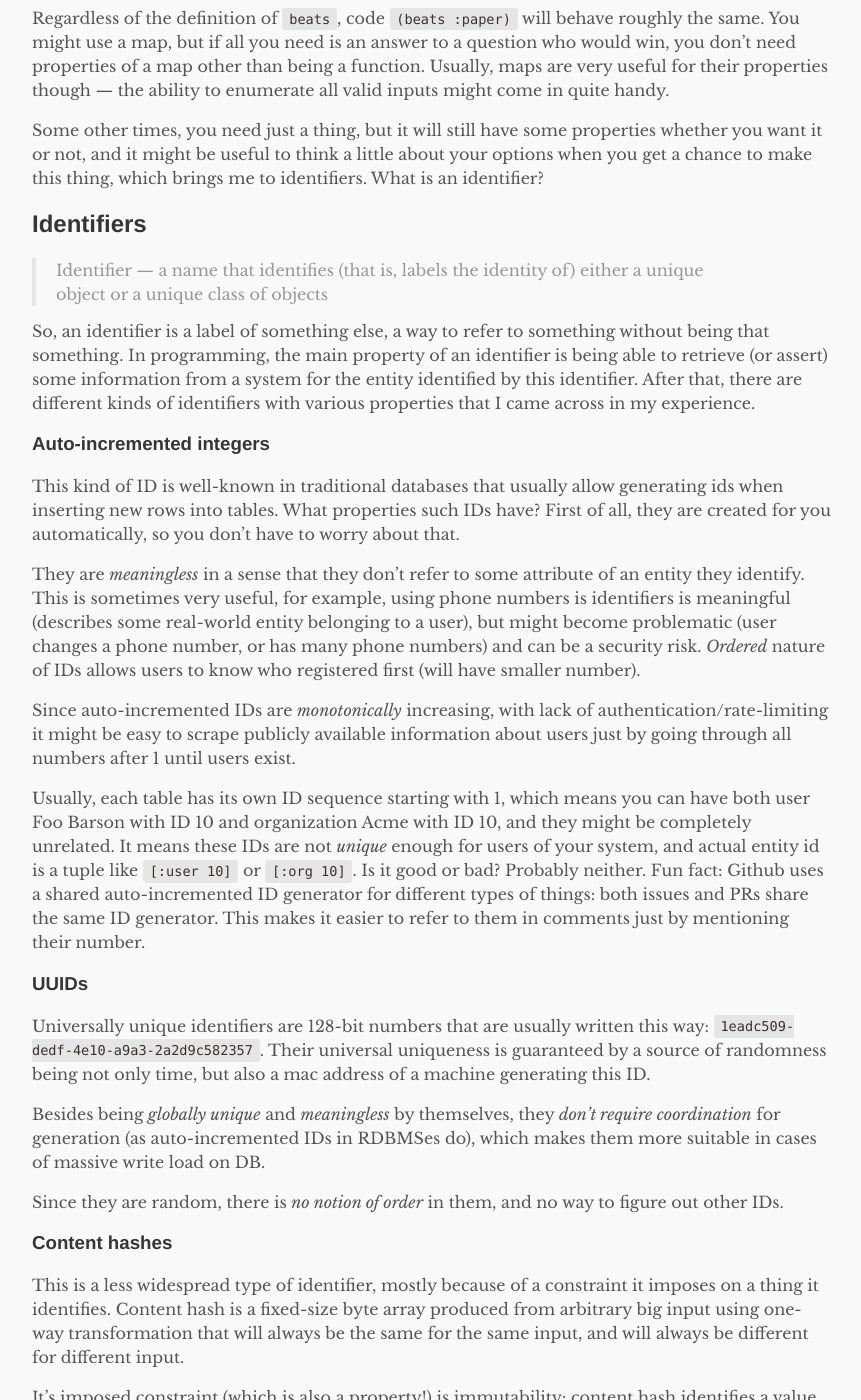
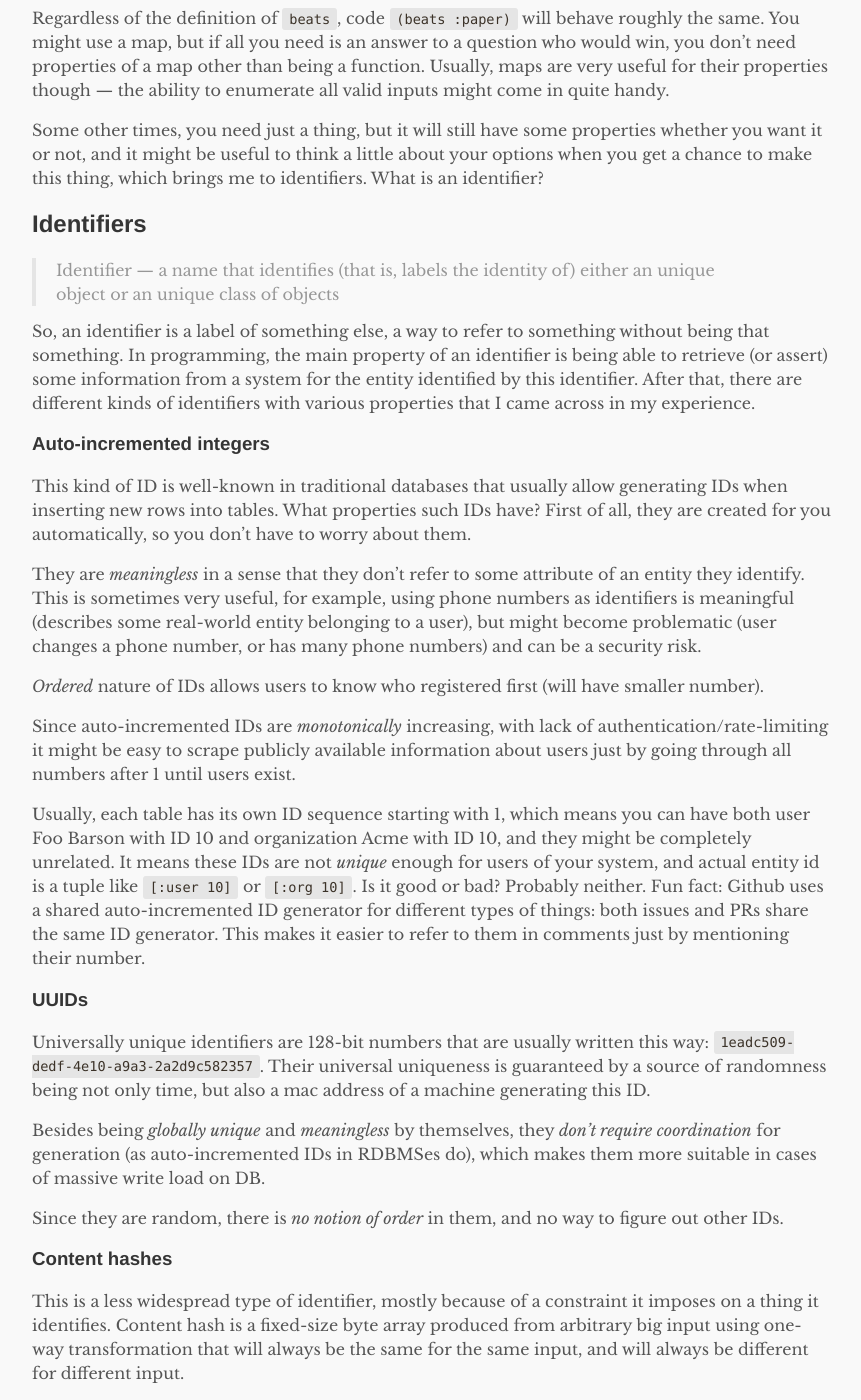
Before and after one commit to vlaaad/vlaaad.github.io, a Jekyll site: the page built from _posts/2020-01-06-properties-of-identifiers.md, in a window 1280 px wide and 1400 px high, scrolled down 1466 px. Shown: the whole window, without its empty margins (208-1069 px from the left). Built offline with Jekyll 4.4.1, drawn with Linux system fonts in a browser that asks for light colours; some of the changed text lies outside the part shown.

Commit message:
Minor fixes

```diff
--- a/_posts/2020-01-06-properties-of-identifiers.md
+++ b/_posts/2020-01-06-properties-of-identifiers.md
@@ -1,7 +1,7 @@
 ---
 layout: post
 title: "Properties of Identifiers"
-description: "What constitutes a good id? When?"
+description: "What constitutes a good ID? When?"
 ---
 
 ## Properties
@@ -47,15 +47,17 @@ Some other times, you need just a thing, but it will still have some properties
 
 ## Identifiers
 
-> Identifier — a name that identifies (that is, labels the identity of) either a unique object or a unique class of objects
+> Identifier — a name that identifies (that is, labels the identity of) either an unique object or an unique class of objects
 
 So, an identifier is a label of something else, a way to refer to something without being that something. In programming, the main property of an identifier is being able to retrieve (or assert) some information from a system for the entity identified by this identifier. After that, there are different kinds of identifiers with various properties that I came across in my experience.
 
 ### Auto-incremented integers
 
-This kind of ID is well-known in traditional databases that usually allow generating ids when inserting new rows into tables. What properties such IDs have? First of all, they are created for you automatically, so you don't have to worry about that.
+This kind of ID is well-known in traditional databases that usually allow generating IDs when inserting new rows into tables. What properties such IDs have? First of all, they are created for you automatically, so you don't have to worry about them.
 
-They are *meaningless* in a sense that they don't refer to some attribute of an entity they identify. This is sometimes very useful, for example, using phone numbers is identifiers is meaningful (describes some real-world entity belonging to a user), but might become problematic (user changes a phone number, or has many phone numbers) and can be a security risk. *Ordered* nature of IDs allows users to know who registered first (will have smaller number).
+They are *meaningless* in a sense that they don't refer to some attribute of an entity they identify. This is sometimes very useful, for example, using phone numbers as identifiers is meaningful (describes some real-world entity belonging to a user), but might become problematic (user changes a phone number, or has many phone numbers) and can be a security risk.
+
+*Ordered* nature of IDs allows users to know who registered first (will have smaller number).
 
 Since auto-incremented IDs are *monotonically* increasing, with lack of authentication/rate-limiting it might be easy to scrape publicly available information about users just by going through all numbers after 1 until users exist.
 
```
Also changed, not shown: other parts of _posts/2020-01-06-properties-of-identifiers.md (+1 -1 lines).
